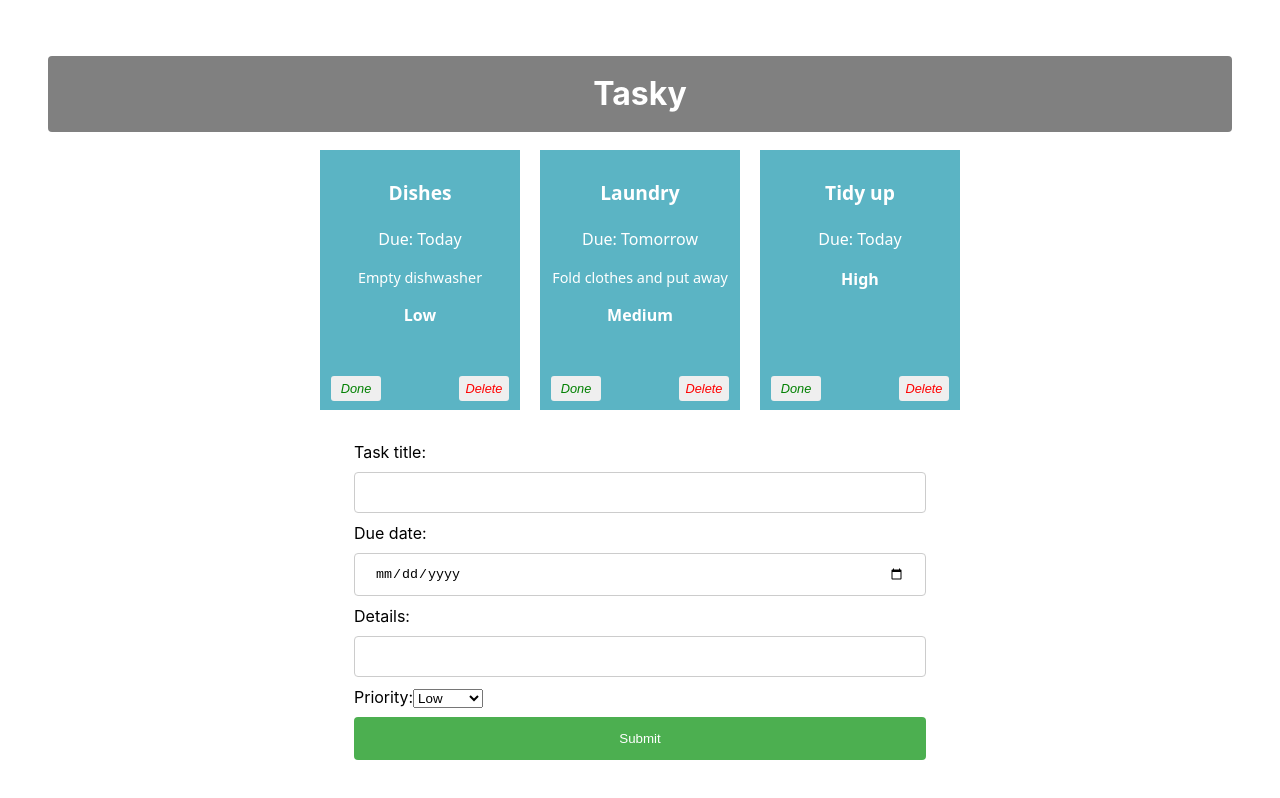
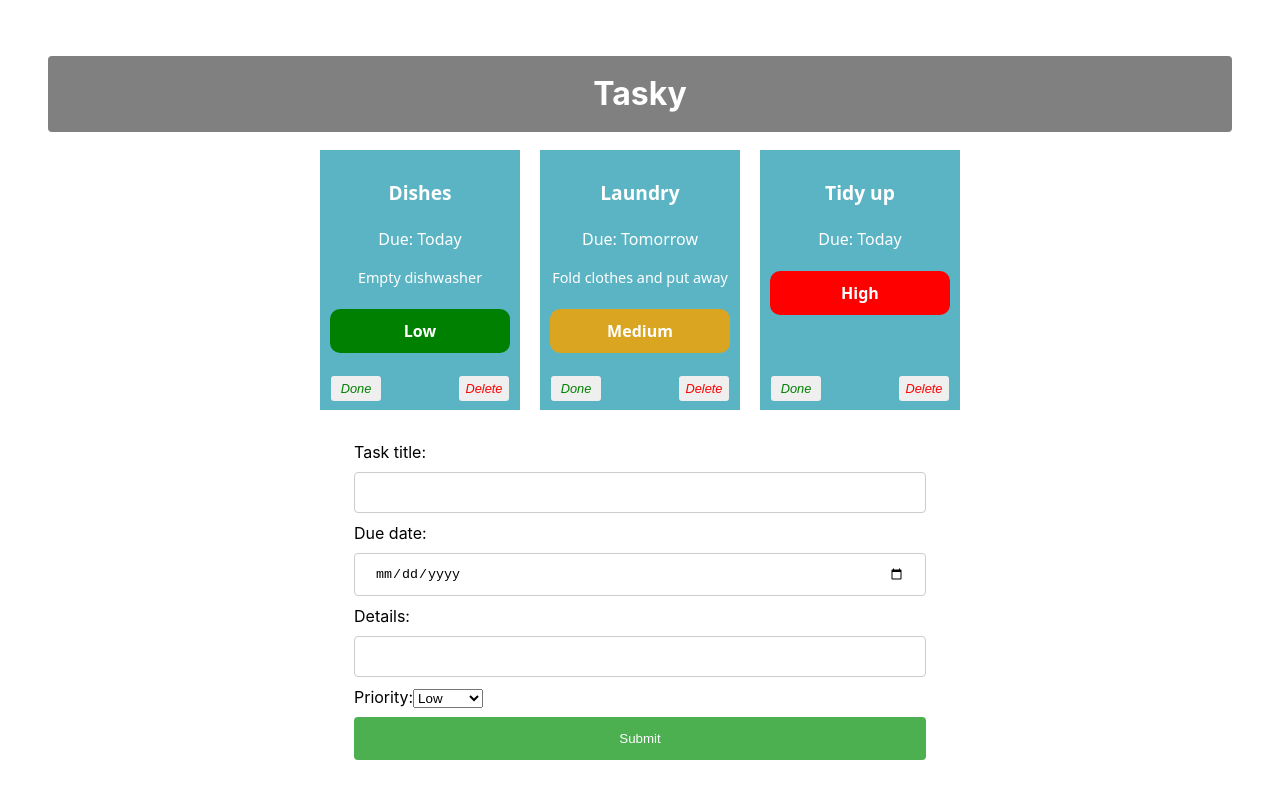
Before and after one commit to EDestigni2005/react-basics-labs-s1-2025, a React (Vite) app in the folder tasky/: page / in a window 1280 px wide. Shown: the top 798 px of the page. Built offline with nearby package versions, Linux system fonts and the light colour scheme.

Commit message:
Tasky lab 2b

```diff
--- a/tasky/src/App.css
+++ b/tasky/src/App.css
@@ -98,3 +98,12 @@ form {
   width: 50%;
   margin: auto;
 }
+
+.taskPriority {
+  margin-top: 20px;
+  padding: 10px 0;
+  border-radius: 10px;
+  text-align: center;
+  font-weight: bold;
+  color: white;
+}
--- a/tasky/src/components/Task.jsx
+++ b/tasky/src/components/Task.jsx
@@ -2,12 +2,27 @@ import React from 'react';
 
 const Task = (props) => {
 
+    const getPriorityStyle = () => {
+        switch (props.priority) {
+            case 'Low':
+                return { backgroundColor: 'green' };
+            case 'Medium':
+                return { backgroundColor: 'goldenrod' };
+            case 'High':
+                return { backgroundColor: 'red' };
+            default:
+                return {};
+        }
+    };
+
     return (
-        <div className="card" style={{backgroundColor: props.done ? 'lightgrey' : '#5bb4c4'}}>
+        <div className="card" style={{ backgroundColor: props.done ? 'lightgrey' : '#5bb4c4' }}>
             <p className="title">{props.title}</p>
             <p>Due: {props.deadline}</p>
             <p className="taskDescription">{props.description}</p>
-            <p className={`taskPriority ${props.priority?.toLowerCase()}`}> {props.priority}</p>
+            <p className="taskPriority" style={getPriorityStyle()}>
+                {props.priority}
+            </p>
             <button onClick={props.markDone} className='doneButton'>Done</button>
             <button className='deleteButton' onClick={props.deleteTask}>Delete</button>
         </div>
```
